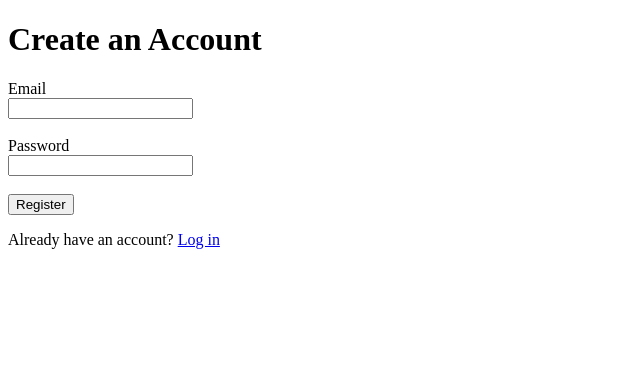
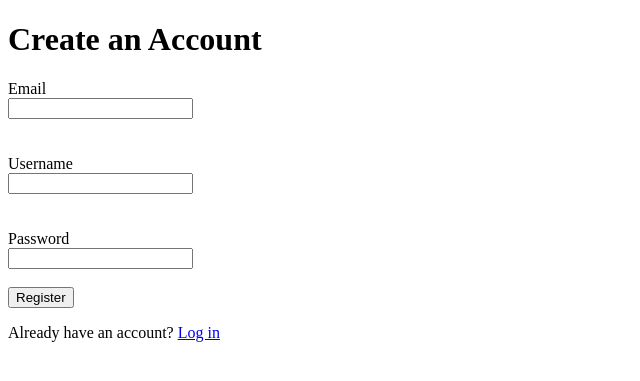
Before and after one commit to BryanMurphy02/digitalLibrary, a Flask app: page /register in a window 1280 px wide. Shown: the top 381 px of the page, without its empty margins (0-640 px from the left). Run offline with Flask 3, Linux system fonts and the light colour scheme.

Commit message:
Logging in and registering works

```diff
--- a/app.py
+++ b/app.py
@@ -64,11 +64,12 @@ def login():
 def register():
     if request.method == 'POST':
         email = request.form['email']
+        username = request.form['username']
         password = request.form['password']
 
         password_hash = generate_password_hash(password)
 
-        user_route.register_user(email, password_hash)
+        user_route.register_user(email, username, password_hash)
 
         return redirect(url_for('login'))
 
--- a/routes/user_route.py
+++ b/routes/user_route.py
@@ -30,5 +30,5 @@ def get_user_by_email(email):
     )
 
 
-def register_user(email, password_hash):
-    user_service.register_user(email, password_hash)
+def register_user(email, username, password_hash):
+    user_service.register_user(email, username, password_hash)
--- a/templates/register.html
+++ b/templates/register.html
@@ -32,6 +32,21 @@
 
   <br>
 
+  <br>
+
+  <div>
+  <label for="username">Username</label><br>
+    <input
+        type="text"
+        id="username"
+        name="username"
+        required
+    >
+   </div>
+<br>
+
+  <br>
+
   <div>
     <label for="password">Password</label><br>
     <input
```
Also changed, not shown: services/user_service.py (+5 -5 lines).
